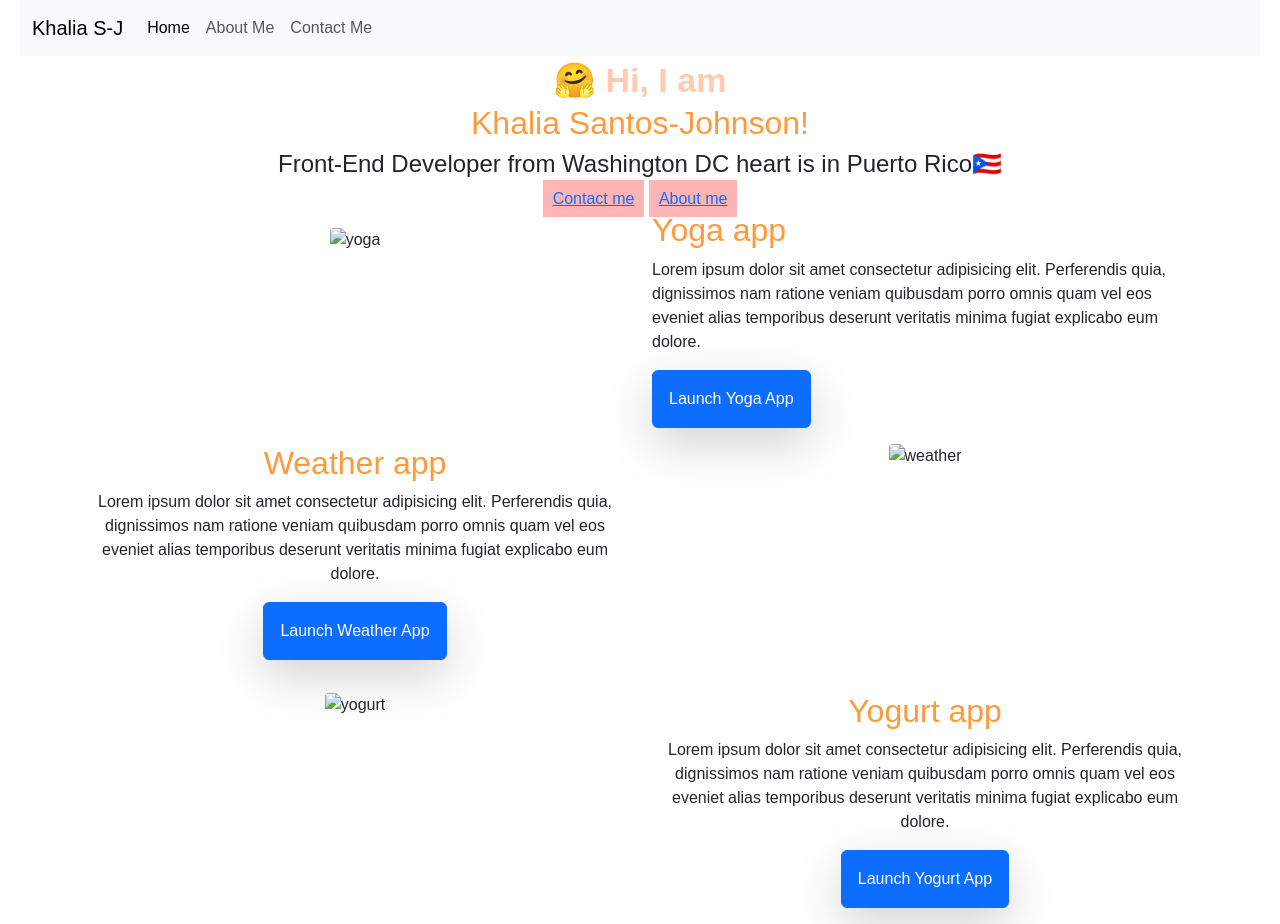
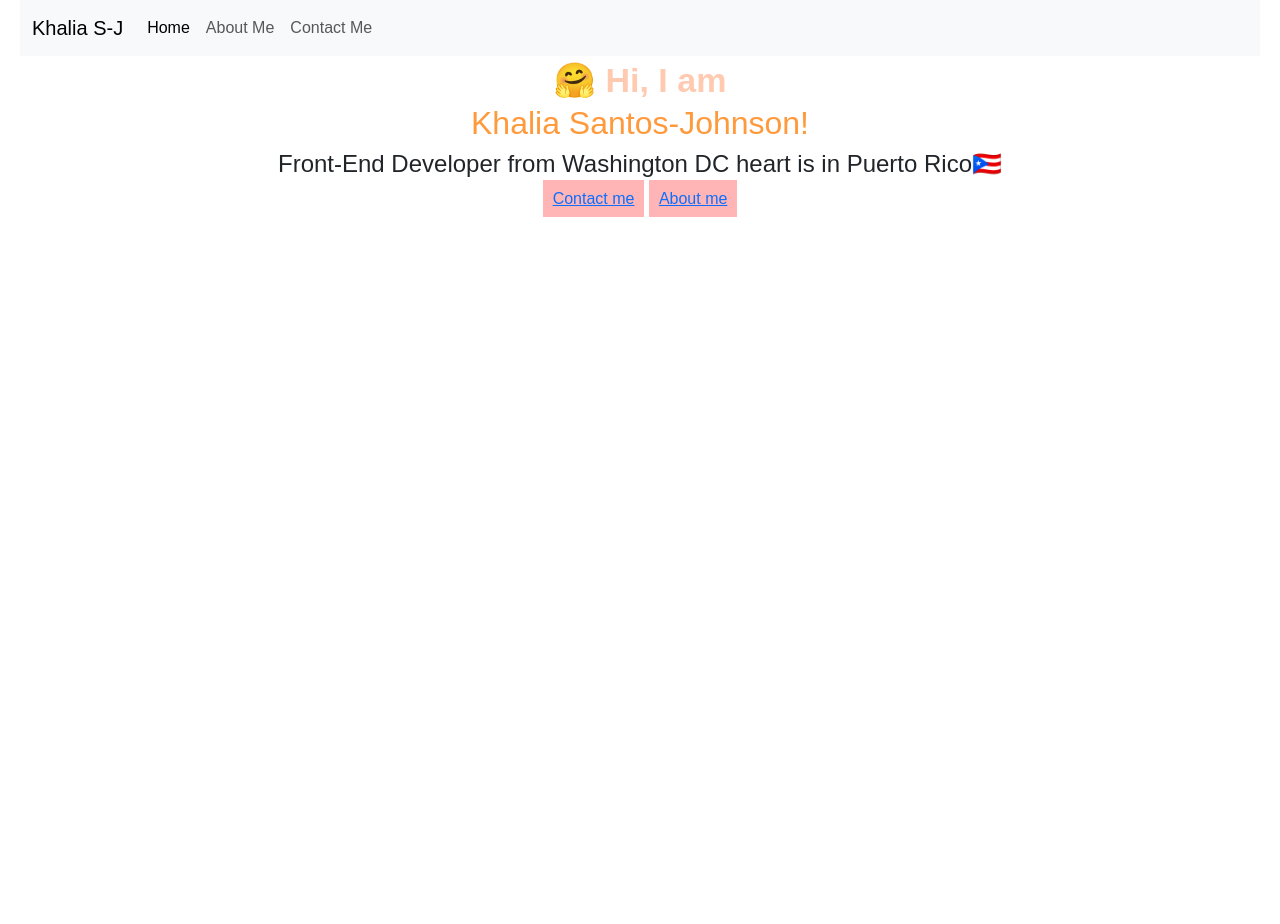
Before and after one commit to khaliasjohnson25/portfolio, a plain HTML site: page index.html in a window 1280 px wide. After the commit the page ends 800 px from the top, so only its background shows below. Drawn offline with nearby package versions, Linux system fonts and the light colour scheme.

Commit message:
Update index.html

```diff
--- a/index.html
+++ b/index.html
@@ -46,33 +46,6 @@
     </div>
      <div class="container">
         <div class="row">
-          <div class="col-sm-6 p-3">
-            <img src="images/yoga.png" alt="yoga" class="rounded-1 img-fluid"/>
-          </div>
-          <div class="col-sm-6 text-start">
-              <h2>Yoga app</h2>
-              <p>Lorem ipsum dolor sit amet consectetur adipisicing elit. Perferendis quia, dignissimos nam ratione veniam quibusdam porro omnis quam vel eos eveniet alias temporibus deserunt veritatis minima fugiat explicabo eum dolore.</p>
-              <button class="btn bv-btn btn-primary shadow-lg p-3">Launch Yoga App</button>
-            </div>
-        </div>
-        <div class="row">
-            <div class="col-sm-6 p-3">
-                <h2>Weather app</h2>
-              <p>Lorem ipsum dolor sit amet consectetur adipisicing elit. Perferendis quia, dignissimos nam ratione veniam quibusdam porro omnis quam vel eos eveniet alias temporibus deserunt veritatis minima fugiat explicabo eum dolore.</p>
-              <button class="btn bv-btn btn-primary shadow-lg p-3">Launch Weather App</button>
-              </div>
-              <div class="col-sm-6 p-3">
-                  <img src="images/weather.png" alt="weather" class="rounded-1 img-fluid"/>
-                </div>
-          </div>
-          <div class="row">
-              <div class="col-sm-6 p-3">
-                  <img src="images/yogurt.png" alt="yogurt" class="rounded-1 img-fluid"/>
-                </div>
-                <div class="col-sm-6 p-3">
-                    <h2>Yogurt app</h2>
-                    <p>Lorem ipsum dolor sit amet consectetur adipisicing elit. Perferendis quia, dignissimos nam ratione veniam quibusdam porro omnis quam vel eos eveniet alias temporibus deserunt veritatis minima fugiat explicabo eum dolore.</p>
-                    <button class="btn bv-btn btn-primary shadow-lg p-3">Launch Yogurt App</button>
                   </div>
             </div>
      <script
```
